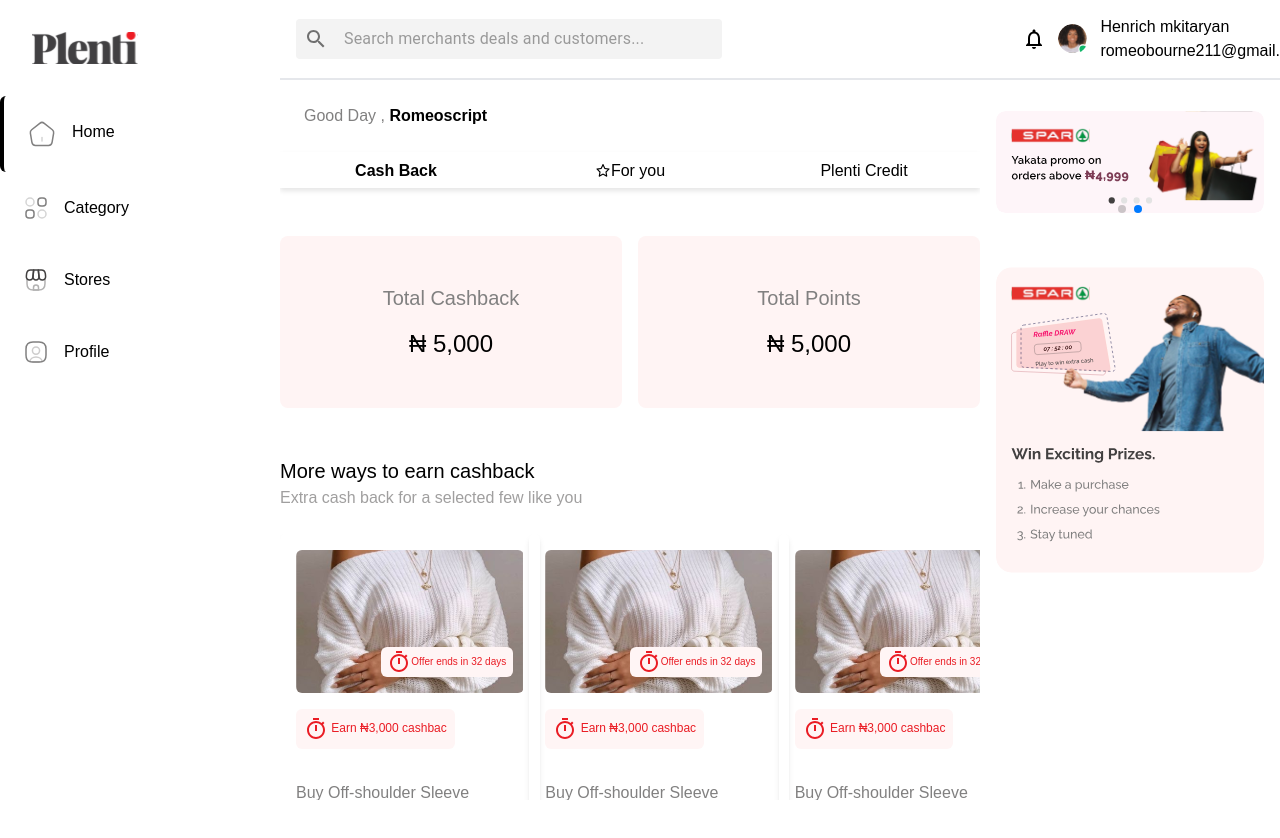
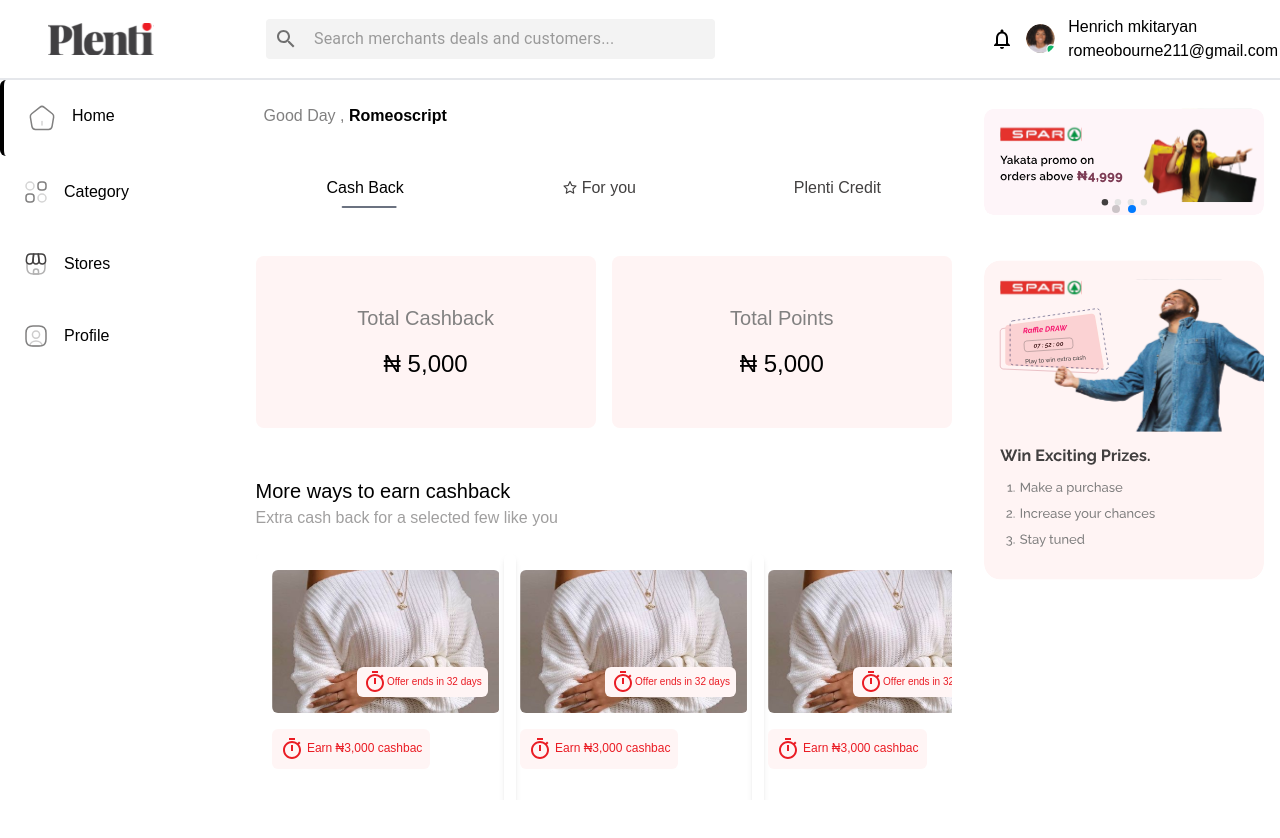
Before and after one commit to tvioafrica/Plenti-Front-end, a Next.js app in the folder plenti-customer/: page / in a window 1280 px wide. Shown: the top 838 px of the page. Built offline with nearby package versions, Linux system fonts and the light colour scheme.

Commit message:
hide_scrollbar

```diff
--- a/plenti-customer/app/(customers)/category/[id]/page.tsx
+++ b/plenti-customer/app/(customers)/category/[id]/page.tsx
@@ -3,10 +3,9 @@
 import Deals from "@/app/Components/Deals";
 import React from "react";
 import { dealCard } from "@/app/constants/index";
-import { Tab, Tabs, TabList, TabPanel } from "react-tabs";
 import "react-tabs/style/react-tabs.css";
 import Promotions from "@/app/Components/Promotions";
-
+import Tabs from "@/app/Components/Tabs";
 
 const page = () => {
   return (
@@ -16,16 +15,17 @@
       <div className="md:hidden">
         <Promotions />
       </div>
-      <Tabs>
-        <TabList>
-          <Tab>All Categories</Tab>
-          <Tab>Fashion</Tab>
-          <Tab>Health and Beauty</Tab>
-          <Tab>Restaurant & bars</Tab>
-          <Tab>Electronics</Tab>
-        </TabList>
-
-        <TabPanel>
+      <Tabs
+        tabData={[
+          { label: "All Categories" },
+          { label: "Fashion" },
+          { label: "Health and Beauty" },
+          { label: "Restaurant & bars" },
+          { label: "Electronics" },
+        ]}
+      >
+        <div>
+          {" "}
           <div className="grid md:grid-cols-2 gap-4 my-[2rem]">
             {dealCard.map((deal) => {
               return (
@@ -35,14 +35,24 @@
               );
             })}
           </div>
-        </TabPanel>
-        <TabPanel>
+        </div>
+        <div>
           <h2>Any content 2</h2>
-        </TabPanel>
-        <TabPanel>
+        </div>
+        <div>
           <h2>Any content 2</h2>
-        </TabPanel>
+        </div>
+        <div>
+          <h2>Any content 2</h2>
+        </div>
+        <div>
+          <h2>Any content 2</h2>
+        </div>
+        <div>
+          <h2>Any content 2</h2>
+        </div>
       </Tabs>
+
     </div>
   );
 };
--- a/plenti-customer/app/(customers)/layout.tsx
+++ b/plenti-customer/app/(customers)/layout.tsx
@@ -24,7 +24,7 @@
         <Navbar />
         <main className="md:flex">
           <Sidebar />
-          <div className="md:ml-[280px] md:mt-[80px] mb-[100px] flex max-sm:p-[1rem] md:w-[95%] overflow-hidden  height-minus-80">
+          <div className="  mb-[100px] flex max-sm:p-[1rem] md:w-[95%] overflow-hidden  height-minus-80">
             <aside className="md:w-[70%] h-full overflow-auto">{children}</aside>
             <aside className="w-[30%] hidden md:block">
               <Promotions />
--- a/plenti-customer/app/(customers)/page.tsx
+++ b/plenti-customer/app/(customers)/page.tsx
@@ -2,10 +2,11 @@
 import * as React from "react";
 import { AiOutlineStar } from "react-icons/ai";
 import Cashback from "../Components/Cashback";
-import { Tab, Tabs, TabList, TabPanel } from "react-tabs";
+import { Tab, TabList, TabPanel } from "react-tabs";
 import "react-tabs/style/react-tabs.css";
 import Balance from "../Components/Balance";
 import Searchbar from "../Components/Searchbar";
+import Tabs from "../Components/Tabs";
 
 export default function Home() {
   return (
@@ -14,28 +15,25 @@
         Good Day ,<span className="font-bold text-black"> Romeoscript</span>
         <Searchbar />
       </h2>
-      <Tabs>
-        <TabList>
-          <Tab>Cash Back</Tab>
-          <Tab>
+
+      <div className="p-4">
+        <Tabs
+          tabData={[
+            { label: "Cash Back" },
+            { label: "For you", icon: <AiOutlineStar /> },
+            { label: "Plenti Credit" },
+          ]}
+        >
+          <div>
             {" "}
-            <span className="flex items-center justify-center">
-              <AiOutlineStar /> For you
-            </span>
-          </Tab>
-          <Tab>Plenti Credit</Tab>
-        </TabList>
-
-        <TabPanel>
-          <Cashback />
-        </TabPanel>
-        <TabPanel>
-          <h2>Any content 2</h2>
-        </TabPanel>
-        <TabPanel>
-          <Balance />
-        </TabPanel>
-      </Tabs>
+            <Cashback />
+          </div>
+          <div></div>
+          <div>
+            <Balance />
+          </div>
+        </Tabs>
+      </div>
     </>
   );
 }
--- /dev/null
+++ b/plenti-customer/app/(customers)/stores/Claim/page.tsx
@@ -0,0 +1,65 @@
+"use client";
+import React from "react";
+import Breadcrumbs from "@mui/material/Breadcrumbs";
+import Typography from "@mui/material/Typography";
+import Link from "@mui/material/Link";
+import { deal } from "@/images/index";
+import TimerOutlinedIcon from "@mui/icons-material/TimerOutlined";
+
+function handleClick(event: React.MouseEvent<HTMLAnchorElement, MouseEvent>) {
+  event.preventDefault();
+}
+
+const page = () => {
+  const breadcrumbs = [
+    <Link
+      underline="hover"
+      key="1"
+      color="inherit"
+      href="/"
+      onClick={handleClick}
+    >
+      Coldstone creamery ice creams
+    </Link>,
+    <Link
+      underline="hover"
+      key="2"
+      color="inherit"
+      href="/material-ui/getting-started/installation/"
+      onClick={handleClick}
+    >
+      Promotion description
+    </Link>,
+    <Typography key="3" color="text.primary">
+      Claim deal
+    </Typography>,
+  ];
+
+  return (
+    <div>
+      <Breadcrumbs
+        separator=">"
+        aria-label="breadcrumb"
+        sx={{ margin: "1rem 0" }}
+      >
+        {breadcrumbs}
+      </Breadcrumbs>
+      <div>
+        <img src={deal.src} alt="" />
+
+        <aside>
+          <span className="bg-[#FFF5F5] text-[#EA1C24] my-[1rem] inline-block rounded-md p-[0.5rem] text-[12px] w-auto">
+            <TimerOutlinedIcon /> <span>Earn #3000 cashback</span>
+          </span>
+
+          <p>
+            Buy 2 cups of ice cream for ₦3000 and earn up a cashback of ₦1000
+          </p>
+          <p>#3000</p>
+        </aside>
+      </div>
+    </div>
+  );
+};
+
+export default page;
--- a/plenti-customer/app/Components/Navbar.tsx
+++ b/plenti-customer/app/Components/Navbar.tsx
@@ -2,12 +2,16 @@
 import { InputBase, Paper, IconButton } from "@mui/material";
 import SearchIcon from "@mui/icons-material/Search";
 import { profile } from "@/images/index";
+import { logo } from "@/images/index";
 import NotificationsNoneOutlinedIcon from "@mui/icons-material/NotificationsNoneOutlined";
 
 const Navbar = () => {
   return (
-    <div className="fixed top-0 md:ml-[280px] z-50 h-[80px] bg-white p-[1rem] border-b-2 md:flex items-center w-[95%] hidden ">
-      <aside className="basis-[60%]">
+    <div className="sticky top-0 left-[280px] z-50 h-[80px] bg-white p-[1rem] border-b-2 md:flex items-center justify-between   w-full m-auto hidden max-w-[1400px]">
+      <aside className="basis-[60%] flex items-center gap-20">
+        <div>
+          <img src={logo.src} alt="" className="p-[2rem] md:block hidden" />
+        </div>
         <Paper
           component="form"
           sx={{
@@ -15,8 +19,7 @@
             alignItems: "center",
             backgroundColor: "#F3F3F3",
             boxShadow: "none",
-            width:'60%'
-
+            width: "60%",
           }}
         >
           <IconButton type="submit">
--- a/plenti-customer/app/Components/Sidebar.tsx
+++ b/plenti-customer/app/Components/Sidebar.tsx
@@ -2,17 +2,15 @@
 import Link from "next/link";
 import React from "react";
 import { navLinks } from "../constants";
-import { logo } from "@/images/index";
+// import { logo } from "@/images/index";
 import { usePathname } from "next/navigation";
 
 const Sidebar = () => {
   const currentRoute = usePathname();
 
   return (
-    <div className="bg-white md:fixed top-0 left-0 md:w-[280px] h-full">
-      <div>
-        <img src={logo.src} alt="" className="p-[2rem] md:block hidden" />
-      </div>
+    <div className="bg-white md:sticky top-[80px] left-0 md:w-[280px] h-[100vh] ">
+
       <ul className="md:block hidden">
         {navLinks.map((nav) => {
           return (
--- /dev/null
+++ b/plenti-customer/app/Components/Tab.tsx
@@ -0,0 +1,25 @@
+import React from 'react';
+
+type TabProps = {
+  label: string;
+  isActive: boolean;
+  onClick: () => void;
+  icon?: JSX.Element;
+};
+
+const Tab: React.FC<TabProps> = ({ label, isActive, onClick, icon }) => {
+  return (
+    <button
+      onClick={onClick}
+      className={`px-4 py-2 relative flex items-center space-x-1 transition-colors duration-300 ease-in-out ${isActive ? 'text-black' : 'text-[#424040]'}`}
+    >
+      {icon && <span className="icon">{icon}</span>}
+      <span>{label}</span>
+      {isActive && (
+        <span className="absolute bottom-0 left-1/2 transform -translate-x-1/2 w-1/2 h-[0.15rem] bg-gray-500 rounded transition-width duration-300 ease-in-out"></span>
+      )}
+    </button>
+  );
+};
+
+export default Tab;
--- /dev/null
+++ b/plenti-customer/app/Components/Tabs.tsx
@@ -0,0 +1,33 @@
+import React, { useState } from 'react';
+import Tab from './Tab';
+
+type TabsProps = {
+  tabData: { label: string, icon?: JSX.Element }[];
+};
+
+const Tabs: React.FC<TabsProps> = ({ tabData, children }) => {
+  const [activeTab, setActiveTab] = useState(tabData[0].label);
+
+  return (
+    <div>
+      <div className="flex justify-around space-x-4 mb-4">
+        {tabData.map(({ label, icon }) => (
+          <Tab
+            key={label}
+            label={label}
+            icon={icon}
+            isActive={activeTab === label}
+            onClick={() => setActiveTab(label)}
+          />
+        ))}
+      </div>
+
+      {React.Children.map(children, (child, index) => {
+        if (activeTab === tabData[index].label) return child;
+        return null;
+      })}
+    </div>
+  );
+};
+
+export default Tabs;
--- a/plenti-customer/app/globals.css
+++ b/plenti-customer/app/globals.css
@@ -9,25 +9,29 @@
     --foreground-rgb: 255, 255, 255;
     --background-start-rgb: 0, 0, 0;
     --background-end-rgb: 0, 0, 0;
+    max-width: 1440px; /* or your preferred max width */
+    padding-left: 16px;
+    padding-right: 16px;
   }
 }
 
 .height-minus-80 {
   height: calc(100vh - 80px);
 }
-html{
+html {
   overflow-x: hidden;
+  margin: 0 auto;
+
 }
 body {
   font-family: "Raleway", sans-serif !important;
   color: black;
   background: white;
-  overflow-x: hidden;
 
 }
 .react-tabs__tab-list {
   border-bottom: none !important;
-  margin: 1rem 0 10px!important;
+  margin: 1rem 0 10px !important;
   padding: 0;
   display: flex;
   gap: 2px;
@@ -56,11 +60,9 @@
   color: black;
   font-weight: bold;
   border-radius: 5px 5px 0 0;
-
 }
- @media (max-width:560px) {
-
-  .category{
+@media (max-width: 560px) {
+  .category {
     display: grid;
   }
- }
+}
--- a/plenti-customer/tailwind.config.ts
+++ b/plenti-customer/tailwind.config.ts
@@ -8,6 +8,9 @@
   ],
   theme: {
     extend: {
+      width: {
+        'calc-100-minus-280': 'calc(100% - 280px)',
+      },
       backgroundImage: {
         'gradient-radial': 'radial-gradient(var(--tw-gradient-stops))',
         'gradient-conic':
```
